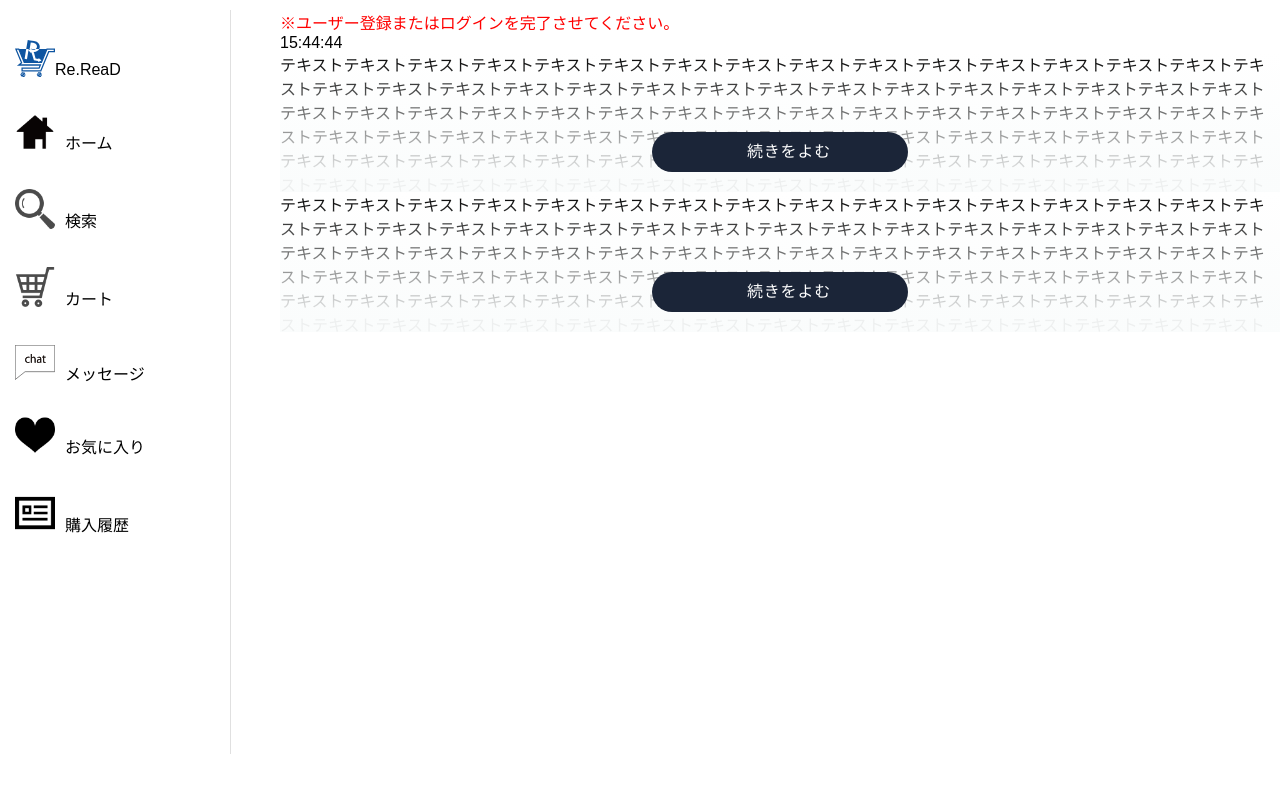
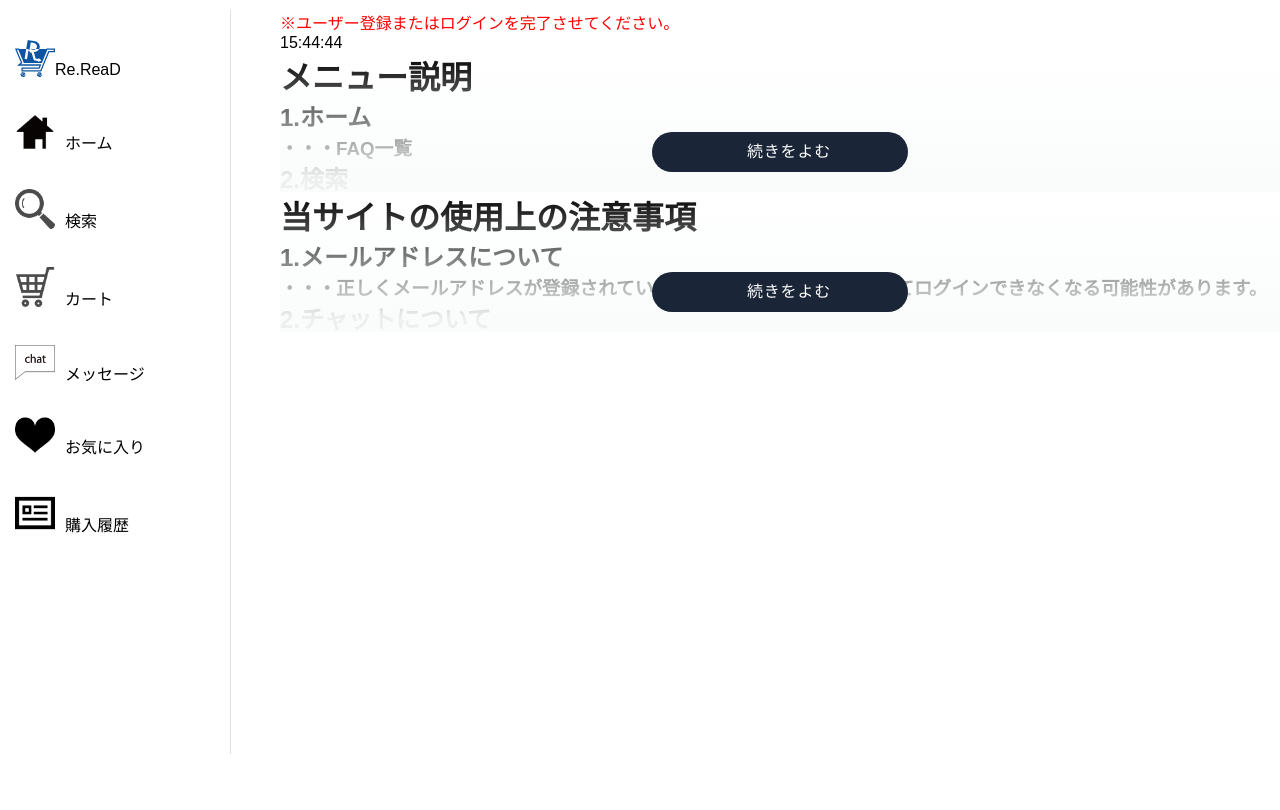
Before and after one commit to meru83/amozon, a PHP site: page /user_top.php in a window 1280 px wide. Shown: the part 78-888 px from the top of the page. Run offline with PHP 8.4, Linux system fonts and the light colour scheme.

Commit message:
ユーザートップ編集

```diff
--- a/user_top.php
+++ b/user_top.php
@@ -86,7 +86,21 @@ if(isset($_SESSION['user_id'])){
         <input id="cp01" type="checkbox">
         <label for="cp01"></label>
         <div class="cp_container">
-            <p>テキストテキストテキストテキストテキストテキストテキストテキストテキストテキストテキストテキストテキストテキストテキストテキストテキストテキストテキストテキストテキストテキストテキストテキストテキストテキストテキストテキストテキストテキストテキストテキストテキストテキストテキストテキストテキストテキストテキストテキストテキストテキストテキストテキストテキストテキストテキストテキストテキストテキストテキストテキストテキストテキストテキストテキストテキストテキストテキストテキストテキストテキストテキストテキストテキストテキストテキストテキストテキストテキストテキストテキストテキストテキストテキストテキストテキストテキストテキストテキストテキストテキストテキストテキストテキストテキストテキストテキストテキストテキストテキストテキストテキストテキストテキストテキストテキストテキストテキストテキストテキストテキストテキストテキストテキストテキストテキストテキストテキストテキストテキストテキストテキストテキストテキストテキストテキストテキストテキストテキストテキストテキストテキストテキストテキストテキストテキストテキストテキストテキストテキストテキストテキストテキストテキストテキストテキストテキストテキストテキストテキストテキストテキストテキストテキストテキストテキストテキストテキストテキストテキストテキストテキストテキストテキストテキストテキストテキストテキストテキストテキストテキストテキストテキストテキストテキストテキストテキストテキストテキストテキストテキストテキストテキストテキストテキストテキストテキストテキストテキストテキストテキストテキストテキストテキストテキストテキストテキストテキストテキストテキストテキストテキストテキストテキストテキストテキストテキストテキストテキストテキストテキストテキストテキストテキストテキストテキストテキストテキストテキストテキストテキストテキストテキストテキストテキストテキストテキストテキストテキストテキストテキストテキストテキストテキストテキストテキストテキストテキストテキストテキストテキストテキストテキストテキストテキストテキストテキストテキストテキストテキストテキストテキストテキストテキストテキストテキストテキストテキストテキストテキストテキストテキストテキストテキストテキストテキストテキストテキストテキストテキストテキストテキストテキストテキストテキストテキストテキストテキストテキストテキストテキストテキストテキストテキストテキストテキストテキストテキストテキストテキストテキストテキストテキストテキストテキストテキストテキストテキストテキストテキストテキストテキストテキストテキストテキストテキストテキストテキストテキストテキストテキストテキストテキストテキストテキストテキストテキストテキストテキストテキストテキストテキストテキストテキストテキストテキストテキストテキストテキスト</p>
+            <h1>メニュー説明</h1>
+            <p><h2>1.ホーム</h2></p>
+            <p><h3>・・・FAQ一覧</h3></p>
+            <p><h2>2.検索</h2></p>
+            <p><h3>・・・ここから商品を見つけます。商品のカテゴリーで絞ることも可能です。</h3></p>
+            <p><h2>3.カート</h2></p>
+            <p><h3>・・・カートに入れた商品一覧が見れます、また購入はカート内から行えます。</h3></p>
+            <p><h2>4.メッセージ</h2></p>
+            <p><h3>・・・販売者と直接話すことができます、商品を検索していただき、お好みの商品を選んでいただいて商品詳細ページからチャットルームを作成します。また購入して頂くと通知が送信されます。（※チャットの有無に関わらず定型文がチャットで自動で送信されます）</h3></p>
+            <p><h2>5.お気に入り</h2></p>
+            <p><h3>・・・商品のハートマークを押すと、お気に入りページに別途で表示されます。</h3></p>
+            <p><h2>6.購入履歴</h2></p>
+            <p><h3>・・・明細と配達状況が確認できます。</h3></p>
+            <p><h2>7.プロフィール</h2></p>
+            <p><h3>・・・変更/設定、残高の確認はここで行えます。残高のチャージは残高を押して頂くとチャージページに行きます。</h3></p>
         </div>
         </div>
 
@@ -94,7 +108,13 @@ if(isset($_SESSION['user_id'])){
         <input id="cp02" type="checkbox">
         <label for="cp02"></label>
         <div class="cp_container">
-            <p>テキストテキストテキストテキストテキストテキストテキストテキストテキストテキストテキストテキストテキストテキストテキストテキストテキストテキストテキストテキストテキストテキストテキストテキストテキストテキストテキストテキストテキストテキストテキストテキストテキストテキストテキストテキストテキストテキストテキストテキストテキストテキストテキストテキストテキストテキストテキストテキストテキストテキストテキストテキストテキストテキストテキストテキストテキストテキストテキストテキストテキストテキストテキストテキストテキストテキストテキストテキストテキストテキストテキストテキストテキストテキストテキストテキストテキストテキストテキストテキストテキストテキストテキストテキストテキストテキストテキストテキストテキストテキストテキストテキストテキストテキストテキストテキストテキストテキストテキストテキストテキストテキストテキストテキストテキストテキストテキストテキストテキストテキストテキストテキストテキストテキストテキストテキストテキストテキストテキストテキストテキストテキストテキストテキストテキストテキストテキストテキストテキストテキストテキストテキストテキストテキストテキストテキストテキストテキストテキストテキストテキストテキストテキストテキストテキストテキストテキストテキストテキストテキストテキストテキストテキストテキストテキストテキストテキストテキストテキストテキストテキストテキストテキストテキストテキストテキストテキストテキストテキストテキストテキストテキストテキストテキストテキストテキストテキストテキストテキストテキストテキストテキストテキストテキストテキストテキストテキストテキストテキストテキストテキストテキストテキストテキストテキストテキストテキストテキストテキストテキストテキストテキストテキストテキストテキストテキストテキストテキストテキストテキストテキストテキストテキストテキストテキストテキストテキストテキストテキストテキストテキストテキストテキストテキストテキストテキストテキストテキストテキストテキストテキストテキストテキストテキストテキストテキストテキストテキストテキストテキストテキストテキストテキストテキストテキストテキストテキストテキストテキストテキストテキストテキストテキストテキストテキストテキストテキストテキストテキストテキストテキストテキストテキストテキストテキストテキストテキストテキストテキストテキストテキストテキストテキストテキストテキストテキストテキストテキストテキストテキストテキストテキストテキストテキストテキストテキストテキストテキストテキストテキストテキストテキストテキストテキストテキストテキストテキストテキストテキストテキストテキストテキストテキストテキストテキストテキストテキストテキストテキストテキストテキストテキストテキストテキストテキストテキストテキストテキストテキストテキスト</p>
+            <h1>当サイトの使用上の注意事項</h1>
+            <p><h2>1.メールアドレスについて</h2></p>
+            <p><h3>・・・正しくメールアドレスが登録されていない場合、二段階認証によってログインできなくなる可能性があります。</h3></p>
+            <p><h2>2.チャットについて</h2></p>
+            <p><h3>・・・不適切な発言や、違法行為は禁止です。</h3></p>
+            <p><h2>3.</h2></p>
+            <p><h3>・・・</h3></p>
         </div>
         </div>
 
```
